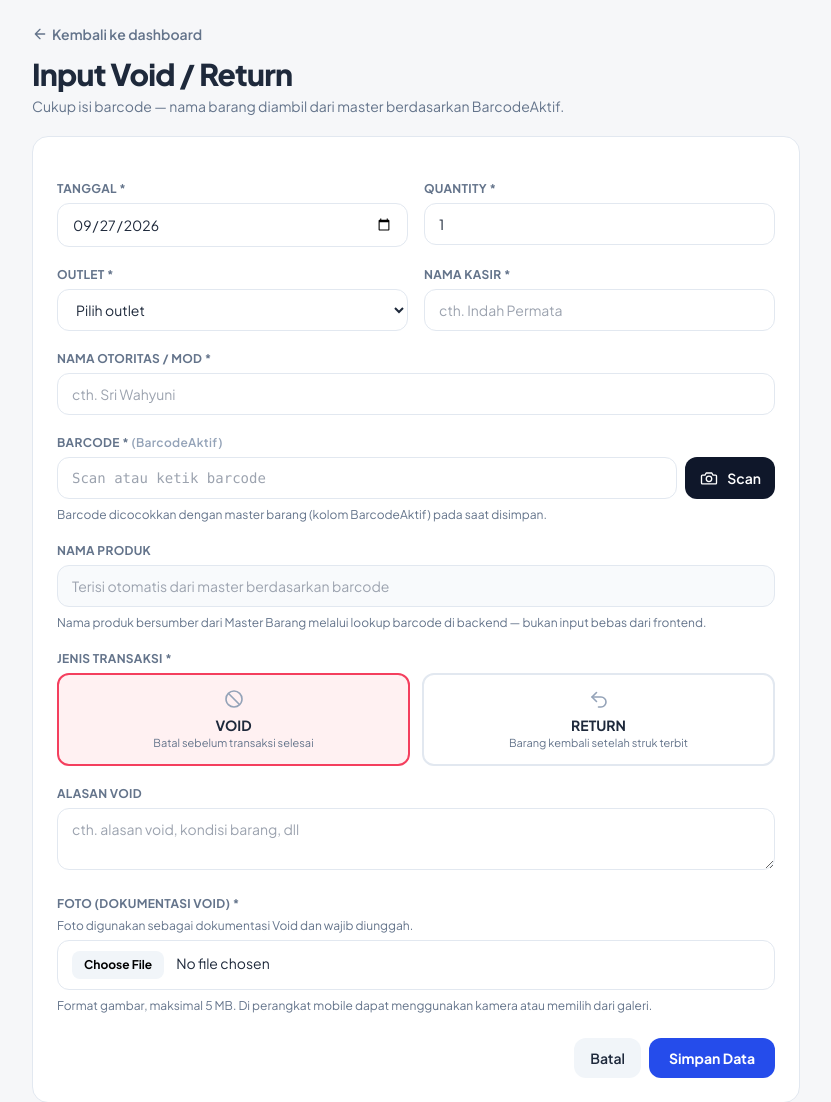
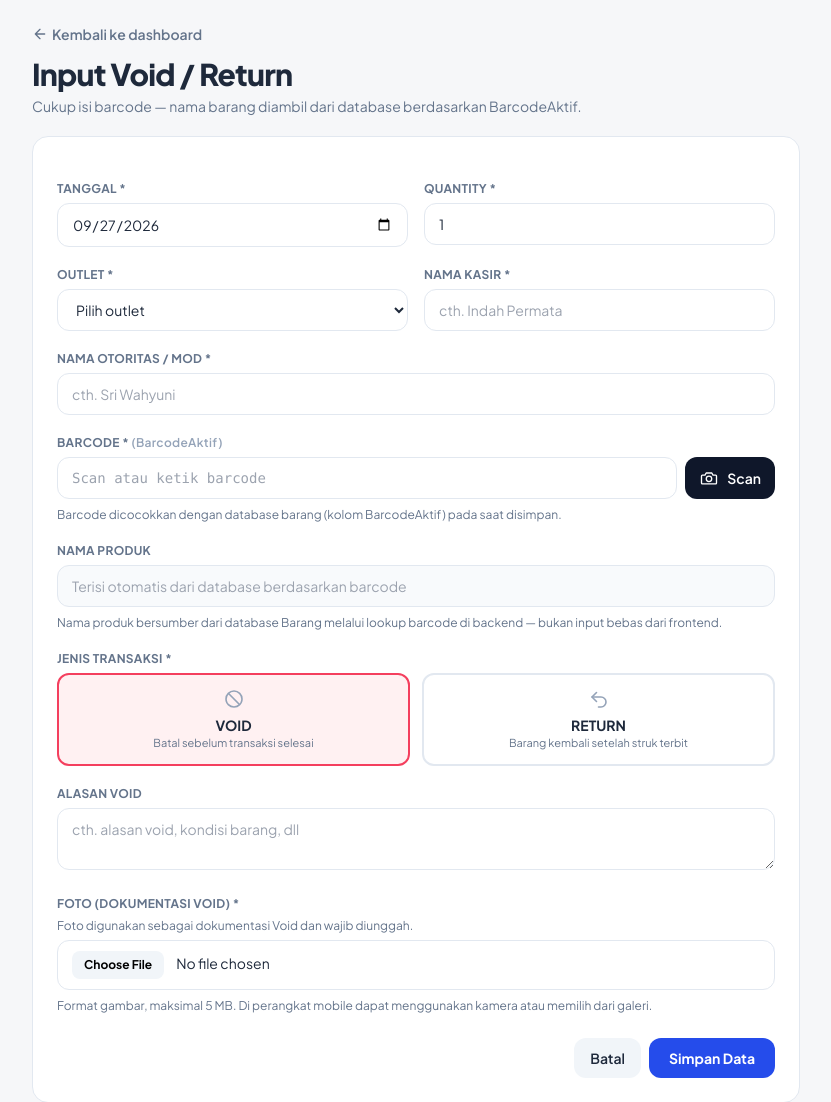
Before and after one commit to RABS30/void-return-inventory, a Django app: page /input in a window 1280 px wide. Shown: the part 61-1163 px from the top of the page, without its empty margins (224-1055 px from the left). Run offline with Django 5.2, Linux system fonts and the light colour scheme; some libraries are stand-ins or nearby versions.

Commit message:
feat: update terminology to use "database Barang" instead of "Master Barang" across forms, views, and templates

```diff
--- a/inventory/forms.py
+++ b/inventory/forms.py
@@ -109,7 +109,7 @@ class VoidReturnForm(forms.ModelForm):
             barang = Barang.objects.get(barcode_aktif=barcode)
         except Barang.DoesNotExist:
             raise ValidationError(
-                "Barcode tidak ditemukan di Master Barang.",
+                "Barcode tidak ditemukan di Database Barang.",
                 code="tidak_ditemukan",
             ) from None
         self.cleaned_data["barang"] = barang
--- a/inventory/management/commands/import_inventory.py
+++ b/inventory/management/commands/import_inventory.py
@@ -80,7 +80,7 @@ MAKS_TAMPIL_GALAT = 100
 
 class Command(BaseCommand):
     help = (
-        "Import Master Barang dari inventory.csv (sumber resmi) ke model Barang. "
+        "Import database Barang dari inventory.csv (sumber resmi) ke model Barang. "
         "Sekali jalan, validasi penuh sebelum tulis, tidak destructive."
     )
 
@@ -273,7 +273,7 @@ class Command(BaseCommand):
         selesai = time.perf_counter() - t0
         self.stdout.write(
             self.style.SUCCESS(
-                f"Berhasil: {jumlah_db:,} Master Barang tersimpan di PostgreSQL "
+                f"Berhasil: {jumlah_db:,} database Barang tersimpan di PostgreSQL "
                 f"(encoding {enc_dipakai}, {selesai:.1f} detik)."
             )
         )
--- a/inventory/tests.py
+++ b/inventory/tests.py
@@ -1,6 +1,6 @@
 """Test form (Phase 3.1), Create View /input (Phase 3.2), Daftar /daftar (Phase 3.3).
 
-Fixtures dibuat sendiri — tidak bergantung pada Master Barang produksi
+Fixtures dibuat sendiri — tidak bergantung pada database Barang produksi
 (17.257 record). Foto dibuat via Pillow: PNG kecil, BMP valid > 5 MB,
 dan file non-gambar.
 
@@ -179,7 +179,7 @@ class VoidReturnFormTests(TestCase):
         self.assertFalse(form.is_valid())
         self.assertIn("barcode", form.errors)
         self.assertIn(
-            "Barcode tidak ditemukan di Master Barang.", form.errors["barcode"]
+            "Barcode tidak ditemukan di database Barang.", form.errors["barcode"]
         )
 
     def test_outlet_bt0_ditolak(self):
@@ -413,7 +413,7 @@ class InputViewTests(TestCase):
         self.assertContains(response, "Transaksi Return berhasil disimpan.")
 
     def test_post_invalid_tidak_membuat_record(self):
-        data = self.data_void(barcode="0000000000000")  # tidak ada di master
+        data = self.data_void(barcode="0000000000000")  # tidak ada di database
         response = self.client.post(reverse("inventory:input"), data)
 
         self.assertEqual(response.status_code, 200)  # bukan redirect
--- a/inventory/views.py
+++ b/inventory/views.py
@@ -145,7 +145,7 @@ def input(request):
 
 @require_GET
 def barcode_lookup(request, barcode):
-    """Lookup Master Barang via barcode untuk AJAX (read-only).
+    """Lookup database Barang via barcode untuk AJAX (read-only).
 
     - Barcode diperlakukan sebagai string: exact match `barcode_aktif`,
       aman untuk leading zero (tidak di-cast ke integer, tanpa fuzzy).
@@ -278,7 +278,7 @@ def export_return(request):
             transaksi.barang.nama,
             transaksi.barang.barcode_aktif,
             transaksi.quantity,
-            transaksi.harga_jual,  # snapshot input manual, bukan dari master
+            transaksi.harga_jual,  # snapshot input manual, bukan dari database
             transaksi.otoritas,
             transaksi.alasan,
         )
--- a/static/js/input.js
+++ b/static/js/input.js
@@ -406,7 +406,7 @@
         if (!nilai || !scannerAktif) return;
 
         hentikanKamera(); // kamera berhenti begitu barcode terbaca
-        setStatusScanner('Barcode terbaca: ' + nilai + ' — memeriksa ke master…', 'info');
+        setStatusScanner('Barcode terbaca: ' + nilai + ' — memeriksa ke database…', 'info');
         if (!inputBarcode) return;
 
         // Panel scanner hanya diberi tahu hasil lookup backend; penentuan
@@ -420,7 +420,7 @@
                     tutupScanner('Scanner ditutup otomatis setelah barcode ditemukan.');
                 }, 900);
             } else if (status === 'tidak') {
-                setStatusScanner('Barcode tidak ditemukan — terbaca kamera, tetapi tidak ada di master.', 'gagal');
+                setStatusScanner('Barcode tidak ditemukan — terbaca kamera, tetapi tidak ada di database.', 'gagal');
             } else if (status === 'gagal') {
                 setStatusScanner('Gagal memeriksa barcode ke backend. Coba lagi.', 'gagal');
             } else {
@@ -458,7 +458,7 @@
 
         setStatusScanner('Membuka kamera…', 'info');
 
-        // Format retail 1D yang relevan dengan master — tanpa QR/2D agar
+        // Format retail 1D yang relevan dengan database — tanpa QR/2D agar
         // fokus ke kebutuhan scan produk; hasil decode berupa string murni.
         var hints = new Map();
         hints.set(ZXing.DecodeHintType.POSSIBLE_FORMATS, [
--- a/templates/input.html
+++ b/templates/input.html
@@ -14,7 +14,7 @@
         Kembali ke dashboard
       </a>
       <h1 class="text-2xl sm:text-3xl font-extrabold tracking-tight mt-2">Input Void / Return</h1>
-      <p class="text-sm text-slate-500 dark:text-slate-400 mt-1">Cukup isi barcode — nama barang diambil dari master berdasarkan BarcodeAktif.</p>
+      <p class="text-sm text-slate-500 dark:text-slate-400 mt-1">Cukup isi barcode — nama barang diambil dari database berdasarkan BarcodeAktif.</p>
 
          {% if messages %}
         {% for message in messages %}
@@ -84,7 +84,7 @@
               <span class="hidden sm:inline">Scan</span>
             </button>
           </div>
-          <div class="mt-2 text-xs text-slate-500 dark:text-slate-400">Barcode dicocokkan dengan master barang (kolom BarcodeAktif) pada saat disimpan.</div>
+          <div class="mt-2 text-xs text-slate-500 dark:text-slate-400">Barcode dicocokkan dengan database barang (kolom BarcodeAktif) pada saat disimpan.</div>
           <div id="status-barcode" role="status" aria-live="polite" class="mt-2 text-xs font-semibold hidden"></div>
 
           <!-- Panel scanner kamera (V1.1): scanner HANYA mengisi field barcode;
@@ -104,11 +104,11 @@
           </div>
         </div>
 
-        <!-- Nama Produk (sumber: master barang, bukan input bebas) -->
+        <!-- Nama Produk (sumber: database barang, bukan input bebas) -->
         <div>
           <label for="nama-produk" class="block text-xs font-bold uppercase tracking-wide text-slate-500 dark:text-slate-400 mb-1.5">Nama Produk</label>
-          <input type="text" id="nama-produk" readonly tabindex="-1" placeholder="Terisi otomatis dari master berdasarkan barcode" class="w-full rounded-xl border border-slate-200 dark:border-slate-700 bg-slate-50 dark:bg-slate-950 text-slate-500 dark:text-slate-400 px-3.5 py-3 sm:py-2.5 text-base sm:text-sm cursor-not-allowed">
-          <div class="mt-2 text-xs text-slate-500 dark:text-slate-400">Nama produk bersumber dari Master Barang melalui lookup barcode di backend — bukan input bebas dari frontend.</div>
+          <input type="text" id="nama-produk" readonly tabindex="-1" placeholder="Terisi otomatis dari database berdasarkan barcode" class="w-full rounded-xl border border-slate-200 dark:border-slate-700 bg-slate-50 dark:bg-slate-950 text-slate-500 dark:text-slate-400 px-3.5 py-3 sm:py-2.5 text-base sm:text-sm cursor-not-allowed">
+          <div class="mt-2 text-xs text-slate-500 dark:text-slate-400">Nama produk bersumber dari database Barang melalui lookup barcode di backend — bukan input bebas dari frontend.</div>
         </div>
 
         <!-- Jenis transaksi -->
```
